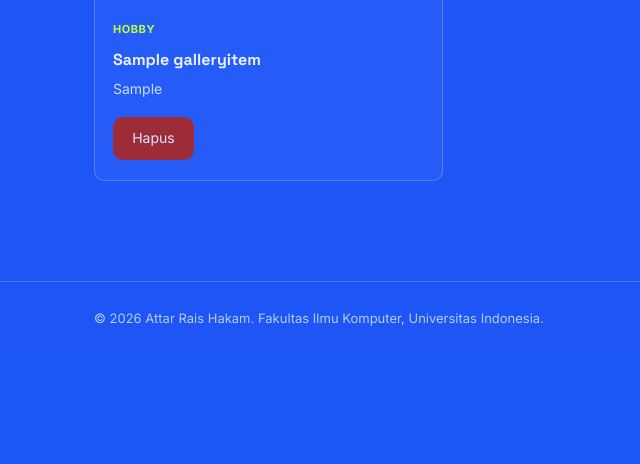
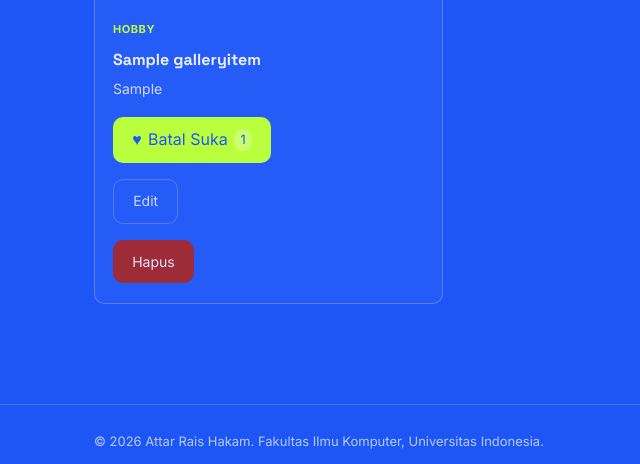
Before and after one commit to attarrrh/myportofolio, a Django app: page /about/ in a window 1280 px wide. Shown: the part 619-1083 px from the top of the page, without its empty margins (0-640 px from the left). Before the commit the page ends 945 px from the top, so only its background shows below. Run offline with Django 5.2, Linux system fonts and the light colour scheme; a user stored in the database is signed in; tables that the repository leaves empty hold one stand-in row (values such as "Sample post").

Commit message:
menyelesaikan auth, dan menambahkan sistem like pada aboutme

```diff
--- a/main/models.py
+++ b/main/models.py
@@ -1,5 +1,6 @@
 import uuid
 from django.db import models
+from django.contrib.auth.models import User
 
 class Experience(models.Model):
     EXPERIENCE_CHOICES = [
@@ -47,6 +48,7 @@ class GalleryItem(models.Model):
     category = models.CharField(max_length=20, choices=CATEGORY_CHOICES, default='hobby')
     media_url = models.URLField()
     created_at = models.DateTimeField(auto_now_add=True)
+    liked_by = models.ManyToManyField(User, related_name="liked_gallery_items", blank=True)
 
     class Meta:
         ordering = ['-created_at']
--- a/main/urls.py
+++ b/main/urls.py
@@ -16,6 +16,7 @@ from main.views import (
     register,
     login_user,
     logout_user,
+    toggle_like,
 )
 
 app_name = "main"
@@ -35,4 +36,5 @@ urlpatterns = [
     path("register/", register, name="register"),
     path("login/", login_user, name="login"),
     path("logout/", logout_user, name="logout"),
+    path("about/<uuid:item_id>/like/", toggle_like, name="toggle_like"),
 ]
--- a/main/views.py
+++ b/main/views.py
@@ -2,9 +2,11 @@ import datetime
 from django.shortcuts import render
 from django.contrib import messages
 from django.core import serializers
+from django.core.exceptions import PermissionDenied
 from django.http import HttpResponse
 from django.shortcuts import get_object_or_404, redirect, render
 from django.contrib.auth import login, logout
+from django.contrib.auth.decorators import login_required
 from django.contrib.auth.forms import AuthenticationForm, UserCreationForm
 
 from main.models import Experience, GalleryItem
@@ -13,12 +15,15 @@ from main.forms import ExperienceForm, GalleryItemForm
 
 
 def show_main(request):
+    last_login = request.COOKIES.get(
+        "last_login", "Belum ada sesi login / Cookie tidak ditemukan"
+    )
     context = {
         "full_name": "ATTAR RAIS HAKAM",
         "name": "Attar",
         "npm": "2506656495",
         "study_program": "Bachelor of Information System",
-        # "bio": "I am a student at the University of Indonesia, majoring in Information Systems and my favorite class is kombistek",
+        "last_login": last_login,
     }
     return render(request, "index.html", context)
 
@@ -77,7 +82,11 @@ def show_about(request):
     return render(request, "about.html", context)
 
 
+@login_required(login_url="/login/")
 def create_experience(request):
+    if not request.user.is_superuser:
+        raise PermissionDenied
+
     form = ExperienceForm(request.POST or None)
 
     if request.method == "POST" and form.is_valid():
@@ -92,7 +101,11 @@ def create_experience(request):
     return render(request, "experience_form.html", context)
 
 
+@login_required(login_url="/login/")
 def create_gallery_item(request):
+    if not request.user.is_superuser:
+        raise PermissionDenied
+
     form = GalleryItemForm(request.POST or None)
 
     if request.method == "POST" and form.is_valid():
@@ -106,7 +119,12 @@ def create_gallery_item(request):
     }
     return render(request, "about_form.html", context)
 
+
+@login_required(login_url="/login/")
 def delete_experience(request, experience_id):
+    if not request.user.is_superuser:
+        raise PermissionDenied
+
     experience = get_object_or_404(Experience, pk=experience_id)
 
     if request.method == "POST":
@@ -117,7 +135,11 @@ def delete_experience(request, experience_id):
     return redirect("main:show_experience")
 
 
+@login_required(login_url="/login/")
 def delete_gallery_item(request, item_id):
+    if not request.user.is_superuser:
+        raise PermissionDenied
+
     item = get_object_or_404(GalleryItem, pk=item_id)
 
     if request.method == "POST":
@@ -127,7 +149,12 @@ def delete_gallery_item(request, item_id):
 
     return redirect("main:show_about")
 
+
+@login_required(login_url="/login/")
 def update_experience(request, experience_id):
+    if not request.user.is_superuser:
+        raise PermissionDenied
+
     experience = get_object_or_404(Experience, pk=experience_id)
     form = ExperienceForm(request.POST or None, instance=experience)
 
@@ -144,7 +171,11 @@ def update_experience(request, experience_id):
     return render(request, "experience_form.html", context)
 
 
+@login_required(login_url="/login/")
 def update_gallery_item(request, item_id):
+    if not request.user.is_superuser:
+        raise PermissionDenied
+
     item = get_object_or_404(GalleryItem, pk=item_id)
     form = GalleryItemForm(request.POST or None, instance=item)
 
@@ -181,7 +212,9 @@ def login_user(request):
         user = form.get_user()
         login(request, user)
         response = redirect("main:show_main")
-
+        response.set_cookie(
+            "last_login", datetime.datetime.now().strftime("%Y-%m-%d %H:%M:%S")
+        )
         return response
 
     context = {
@@ -193,4 +226,31 @@ def login_user(request):
 def logout_user(request):
     logout(request)
     response = redirect("main:show_main")
+    response.delete_cookie("last_login")
     return response
+
+
+def get_gallery_json(request):
+    title_query = request.GET.get("title", "").strip()
+    items = GalleryItem.objects.all()
+
+    if title_query:
+        items = items.filter(title__icontains=title_query)
+
+    items_json = serializers.serialize(
+        "json", items, use_natural_foreign_keys=True
+    )
+    return HttpResponse(items_json, content_type="application/json")
+
+
+@login_required(login_url="/login/")
+def toggle_like(request, item_id):
+    item = get_object_or_404(GalleryItem, pk=item_id)
+
+    if request.method == "POST":
+        if request.user in item.liked_by.all():
+            item.liked_by.remove(request.user)
+        else:
+            item.liked_by.add(request.user)
+
+    return redirect("main:show_about")
--- a/static/css/style.css
+++ b/static/css/style.css
@@ -616,3 +616,38 @@ a{ color:inherit; text-decoration:none; }
   font-size: 14px;
   padding: 2rem 0;
 }
+
+/* ==========================================================
+   AUTH & LIKE
+   ========================================================== */
+.nav-user{
+  font-weight: 700;
+  opacity: .85;
+}
+.form-help{
+  font-size: 12px;
+  opacity: .7;
+  margin-top: .3rem;
+}
+.form-message{
+  background: rgba(185,255,61,.15);
+  border: 1px solid var(--accent);
+  padding: .7rem 1rem;
+  border-radius: var(--radius-md);
+  margin-bottom: 1rem;
+  font-size: 14px;
+}
+
+.like-form{ display: inline-block; margin-top: 1rem; }
+.button-like{
+  display: inline-flex; align-items: center; gap: .4rem;
+  background: var(--ink);
+  color: var(--paper);
+}
+.button-like.is-liked{ background: var(--accent); color: var(--bg); }
+.like-count{
+  padding: .05rem .4rem;
+  border-radius: 999px;
+  background: rgba(255,255,255,.25);
+  font-size: .8rem;
+}
--- a/templates/about.html
+++ b/templates/about.html
@@ -10,9 +10,11 @@
     <div class="wrap">
       <div class="list-header">
         <h1 class="section-title">ABOUT ME</h1>
+        {% if user.is_superuser %}
         <a href="{% url 'main:create_gallery_item' %}" class="button list-add-button">
             <span aria-hidden="true">+</span> Tambah Item
         </a>
+        {% endif %}
       </div>
       <p class="section-sub">Photo, Video of My Life</p>
 
@@ -40,7 +42,13 @@
             <span class="gallery-category">{{ item.get_category_display }}</span>
             <h3>{{ item.title }}</h3>
             {% if item.caption %}<p>{{ item.caption }}</p>{% endif %}
+            {% include "components/gallery_like.html" with item=item %}
+            {% if user.is_superuser %}
+            <p class="item-actions">
+              <a href="{% url 'main:update_gallery_item' item.id %}" class="button button-secondary">Edit</a>
+            </p>
             {% include "components/delete_modal.html" with object=item delete_url_name="main:delete_gallery_item" %}
+            {% endif %}
           </div>
         </div>
         {% empty %}
--- /dev/null
+++ b/templates/components/gallery_like.html
@@ -0,0 +1,10 @@
+<form method="post" action="{% url 'main:toggle_like' item.id %}" class="like-form">
+    {% csrf_token %}
+    <button type="submit"
+            class="button button-like{% if user in item.liked_by.all %} is-liked{% endif %}"
+            title="{% if item.liked_by.all %}Disukai oleh {{ item.liked_by.all|join:', ' }}{% else %}Jadilah yang pertama menyukai{% endif %}">
+        <span aria-hidden="true">&#9829;</span>
+        {% if user in item.liked_by.all %}Batal Suka{% else %}Suka{% endif %}
+        <span class="like-count">{{ item.liked_by.count }}</span>
+    </button>
+</form>
--- a/templates/index.html
+++ b/templates/index.html
@@ -35,6 +35,10 @@
           <dt>Program</dt>
           <dd>{{ study_program }}</dd>
         </div>
+        <div class="meta-row">
+          <dt>Sesi Terakhir Login</dt>
+          <dd>{{ last_login }}</dd>
+</div>
       </dl>
 
     </div>
```
Also changed, not shown: templates/experience.html (+7 -0 lines), main/migrations/0004_galleryitem_liked_by.py (added).
